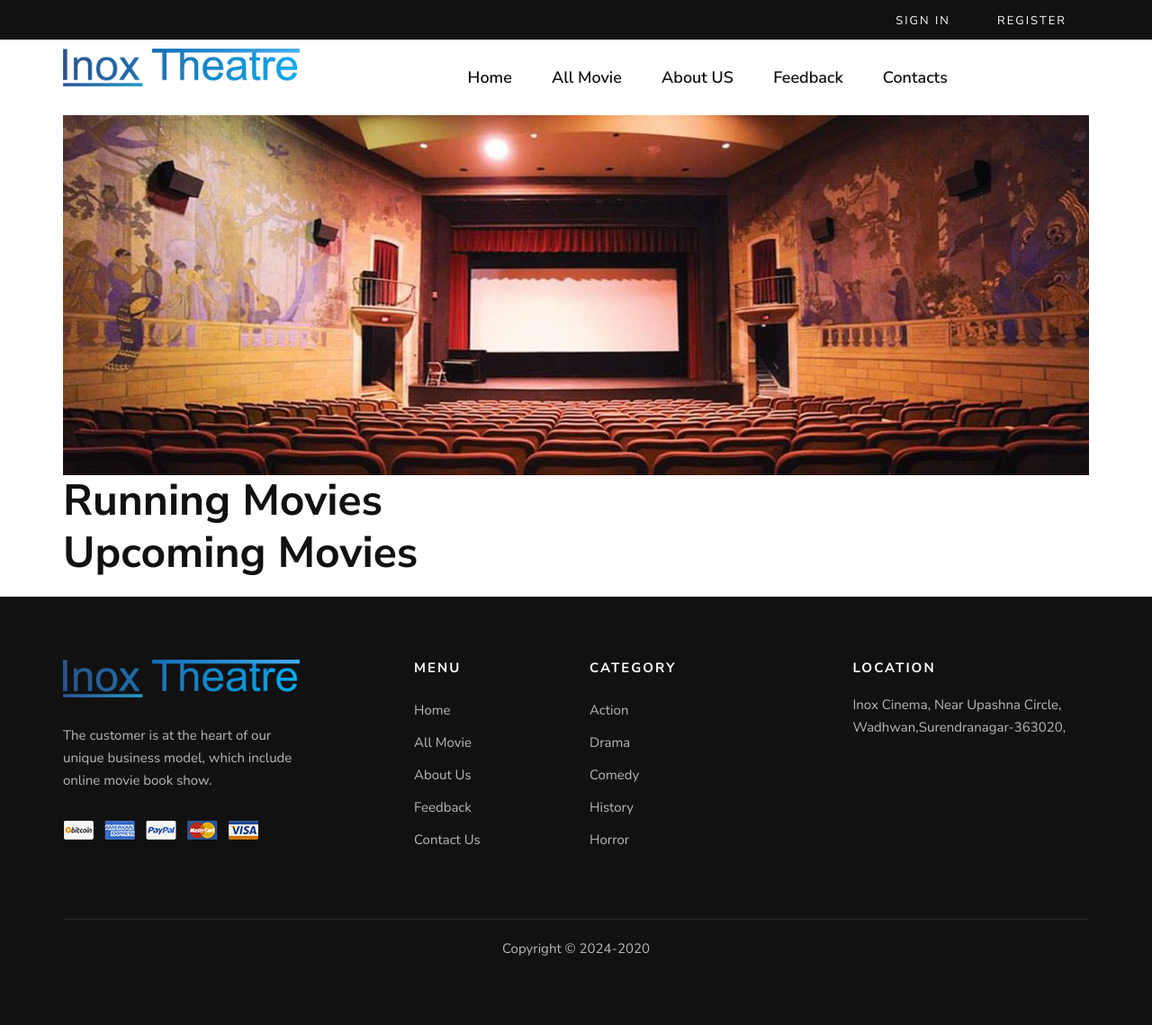
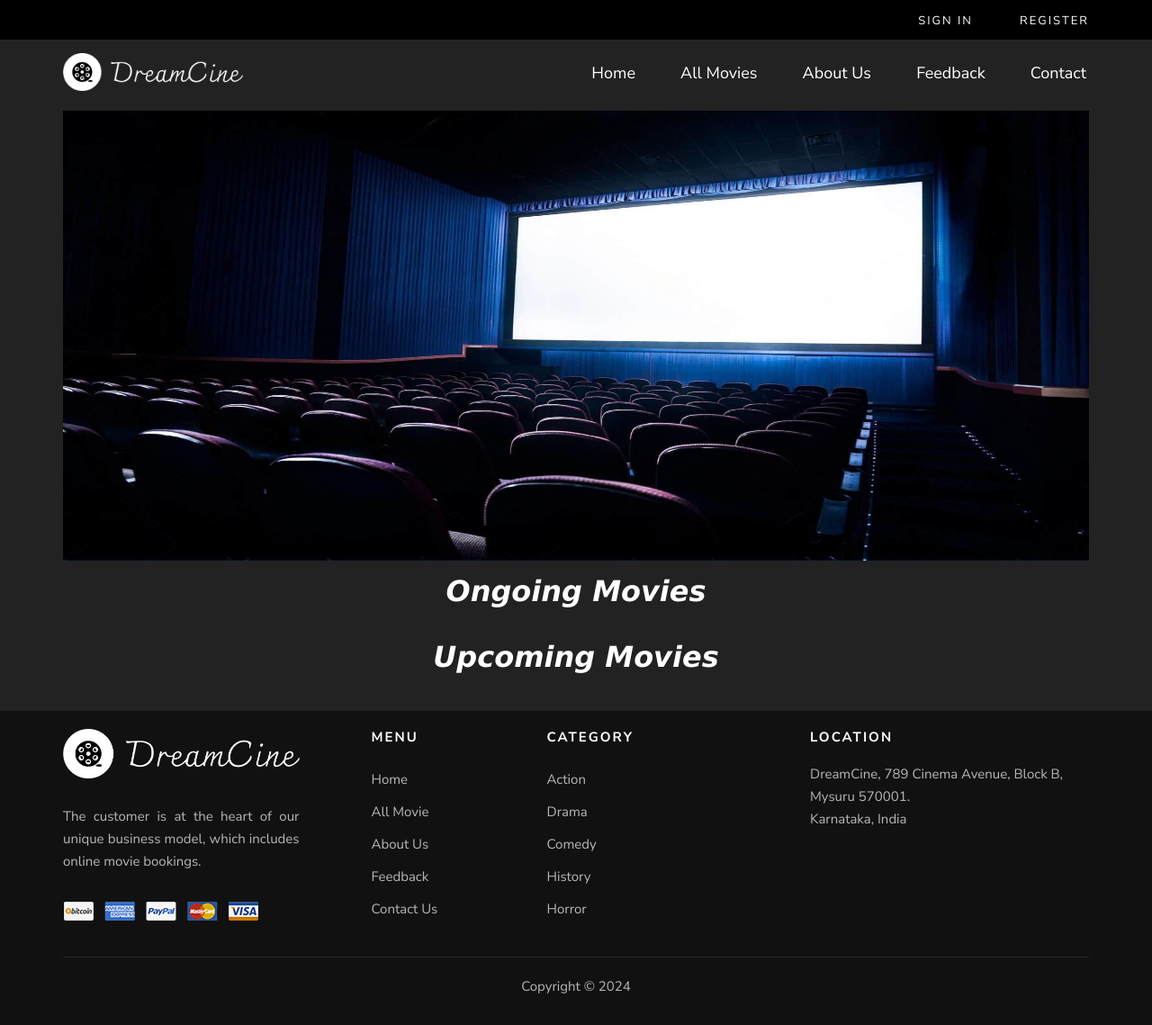
Before and after one commit to bssanjana06/DreamCine-Movie-Booking, a PHP site: page / in a window 1280 px wide. Shown: the whole page at 90% size. Before the commit the page ends 1062 px from the top, so only its background shows below. Run offline with PHP 8.4, Linux system fonts and the light colour scheme; data that the repository does not hold is empty; some libraries are stand-ins or nearby versions.

Commit message:
User Index Page done

```diff
--- a/css/style.css
+++ b/css/style.css
@@ -442,11 +442,12 @@ ol {
 
 .header__menu ul li a {
 	font-size: 18px;
-	color: #111111;
+	color: white;
 	display: block;
-	font-weight: 600;
+	font-weight: 400;
 	position: relative;
-	padding: 3px 0;
+	padding: 3px 3px;
+	margin-top: 5px;
 }
 
 .header__menu ul li a:after {
--- a/footer.php
+++ b/footer.php
@@ -1,17 +1,17 @@
  <!-- Footer Section Begin -->
-    <footer class="footer">
+ <footer class="footer" style="padding-top: 20px; padding-bottom: 10px;">
         <div class="container">
             <div class="row">
                 <div class="col-lg-3 col-md-6 col-sm-6">
                     <div class="footer__about">
                         <div class="footer__logo">
-                            <a href="#"><img src="img/logo.png" alt=""></a>
+                            <a href="#"><img src="img/logo1.png" alt=""></a>
                         </div>
-                        <p>The customer is at the heart of our unique business model, which include online movie book show.</p>
-                        <a href="#"><img src="img/payment.png" alt=""></a>
+                        <p style="text-align: justify;">The customer is at the heart of our unique business model, which includes online movie bookings.</p>
+                        <img src="img/payment.png" alt="">
                     </div>
                 </div>
-                <div class="col-lg-2 offset-lg-1 col-md-3 col-sm-6">
+                <div class="col-lg-2 offset-lg-1 col-md-3 col-sm-6" style="margin-left:50px;">
                     <div class="footer__widget">
                         <h6>Menu</h6>
                         <ul>
@@ -23,7 +23,7 @@
                         </ul>
                     </div>
                 </div>
-                <div class="col-lg-2 col-md-3 col-sm-6">
+                <div class="col-lg-2 col-md-3 col-sm-6" style="margin-right:0px;">
                     <div class="footer__widget">
                         <h6>Category</h6>
                         <ul>
@@ -36,25 +36,21 @@
                     </div>
                 </div>
                 <div class="col-lg-3 offset-lg-1 col-md-6 col-sm-6">
-                    <div class="footer__widget">
+                    <div class="footer__widget" style="margin-right:-85px;">
                         <h6>LOCATION</h6>
                         <div class="footer__newslatter">
-                            <p>Inox Cinema, Near Upashna Circle,
-                                Wadhwan,Surendranagar-363020,
-
-</p>
-
+                    <p>DreamCine, 789 Cinema Avenue, Block B,<br> Mysuru 570001.<br>Karnataka, India</p>
                         </div>
                     </div>
                 </div>
             </div>
             <div class="row">
                 <div class="col-lg-12 text-center">
-                    <div class="footer__copyright__text">
+                    <div class="footer__copyright__text" style="margin-top:5px;">
                         <p>Copyright ©
                             <script>
                                 document.write(new Date().getFullYear());
-                            </script>-2020
+                            </script>
                         </p>
                     </div>
                 </div>
--- a/header.php
+++ b/header.php
@@ -1,40 +1,14 @@
-
-
-    <!-- Page Preloder -->
-    <div id="preloder">
-        <div class="loader"></div>
-    </div>
-
-    <!-- Offcanvas Menu Begin -->
-    <div class="offcanvas-menu-overlay"></div>
-    <div class="offcanvas-menu-wrapper">
-        <div class="offcanvas__option">
-            <div class="offcanvas__links">
-                <a href="login.html">Sign in</a>
-
-            </div>
-
-        </div>
-
-        <div id="mobile-menu-wrap"></div>
-
-    </div>
-    <!-- Offcanvas Menu End -->
-
 <!-- Header Section Begin -->
-    <header class="header">
-        <div class="header__top">
+<header class="header" style="background-color: #222; color: white;">
+    <div class="header__top" style="background-color:black;">
         <div class="container">
             <div class="row">
-                    <div class="col-lg-6 col-md-7">
-
-                    </div>
+                <div class="col-lg-6 col-md-7"></div>
                 <?php
                 include("Database.php");
                 if (isset($_SESSION['uname'])) {
                     $uname = $_SESSION['uname'];
                     $result = mysqli_query($conn,"SELECT * FROM user WHERE username ='".$uname."'");
-
                     ?>
                     <div class="col-lg-6 col-md-5">
                         <div class="header__top__right">
@@ -43,10 +17,8 @@
                                 if (mysqli_num_rows($result) > 0) {
                                     while($row = mysqli_fetch_array($result)) {
                                         if(isset($row['image']) && $row['image'] != '') {
-                        // Key 'image' exists and is not empty
                                             echo '<img src="admin/image/' . $row["image"] . '" alt="Avatar" class="avatar">';
                                         } else {
-                        // Key 'image' is either not set or empty
                                             echo '<img src="image/img_avatar.png" alt="Avatar" class="avatar">';
                                         }
                                     }
@@ -57,23 +29,20 @@
                             </div>
                         </div>
                     </div>
-
                     <?php
-                    }else{
+                } else {
                     ?>
                     <div class="col-lg-6 col-md-6">
-                        <div class="header__top__right">
-                            <div class="header__top__links">
+                        <div class="header__top__right" style="color:white;">
+                            <div class="header__top__links" style="margin-right:0px;">
                                 <a href="login_form.php">Sign in</a>
                                 <a href="register_form.php">Register</a>
                             </div>
-
                         </div>
                     </div>
                     <?php
                 }
                 ?>
-
             </div>
         </div>
     </div>
@@ -81,23 +50,23 @@
         <div class="row">
             <div class="col-lg-3 col-md-3">
                 <div class="header__logo">
-                        <a href="./index.html"><img src="img/logo.png" alt=""></a>
+                    <img src="img/logo1.png" alt="Theater" class="img-fluid" style="max-width: 200px; margin-top:5px;">
                 </div>
             </div>
-                <div class="col-lg-9 col-md-9">
-                    <nav class="header__menu mobile-menu">
+            <div class="col-lg-9 col-md-9 d-flex justify-content-end">
+                <nav class="header__menu mobile-menu" style="margin-top:-10px;color:white;">
                     <ul>
                         <li><a href="./index.php">Home</a></li>
-                            <li><a href="allmovie.php">All Movie</a></li>
-                            <li><a href="about.php">About US</a></li>
+                        <li><a href="allmovie.php">All Movies</a></li>
+                        <li><a href="about.php">About Us</a></li>
                         <li><a href="./feedback.php">Feedback</a></li>
-                            <li><a href="./contact.php">Contacts</a></li>
+                        <li><a href="./contact.php">Contact</a></li>
                     </ul>
                 </nav>
             </div>
+        </div>
+    </div>
 
-            </div>
     <div class="canvas__open"><i class="fa fa-bars"></i></div>
-        </div>
 </header>
 <!-- Header Section End -->
--- a/index.php
+++ b/index.php
@@ -20,6 +20,7 @@ session_start();
     <link href="https://cdn.jsdelivr.net/npm/@fortawesome/fontawesome-free@5.15.3/css/fontawesome.min.css">
 
 
+
     <!-- Css Styles -->
     <link rel="stylesheet" href="css/bootstrap.min.css" type="text/css">
     <link rel="stylesheet" href="css/font-awesome.min.css" type="text/css">
@@ -30,7 +31,8 @@ session_start();
     <link rel="stylesheet" href="css/style.css" type="text/css">
 </head>
 
-<body>
+<body style="background-color:#222; color:white;">
+
 
 
 <?php
@@ -40,11 +42,24 @@ include("header.php");
 ?>
 
 <div class="container">
-   <img src=image/theatre_2.jpg alt="" class="image-resize" style="width: 100%; height: 400px;">
+   <img src=image/theater_1.jpeg alt="" class="image-resize" style="width: 100%; height: 500px;">
 </div>
 
 <div class="container">
-    <h2>Running Movies</h2>
+<style>
+  @keyframes typeWriter {
+    from { width: 0; }
+    to { width: 100%; }
+  }
+
+  h3.move-effect {
+    overflow: hidden;
+    white-space: nowrap;
+    margin: 0 auto; /* Center the text */
+    animation: typeWriter 4s steps(35) infinite; /* Slower animation (4s) */
+  }
+</style>
+<h3 class="move-effect" style="color: white; font-family:'Lucida Sans', 'Lucida Sans Regular', 'Lucida Grande', 'Lucida Sans Unicode', Geneva, Verdana, sans-serif; font-style: italic; margin-top:15px; margin-bottom:20px;text-align:center;">Ongoing Movies</h3>
      <div class="row">
 <?php
 include("Database.php");
@@ -60,11 +75,11 @@ if (mysqli_num_rows($result) > 0) {
             <img src="image/<?php echo $row['image'];?>" alt="Movie Image" class="image-container image-resize2" style="width: 200px height:200px;">
               <!-- Use an anchor tag with the YouTube video URL -->
 <a href="<?php echo $row['you_tube_link'];?>?autoplay=1" target="_blank">
-  <img src="img/icon/play.png" alt="Play Trailer">
+<img src="img/icon/play.png" alt="Play Trailer" style="width: 60px; height: 40px; margin-top:10px; margin-bottom:10px;">
 </a>
 
-                <h5><b><?php echo $row['movie_name'];?></b></h5>
-                <h6><center><?php echo $row['language'];?></center></h6>
+                <h5 style="color:white;"><b><?php echo $row['movie_name'];?></b></h5>
+                <h6 style="color:#EBEDEF;"><center><?php echo $row['language'];?></center></h6>
                <a href="movie_details.php?pass=<?php echo $row['id'];?>" class="btn btn-primary">Book Now</a>
             </div>
            </div>
@@ -85,8 +100,21 @@ if (mysqli_num_rows($result) > 0) {
 </div>
       </div>
 
-<div class="container">
-    <h2>Upcoming Movies</h2>
+      <div class="container">
+<style>
+  @keyframes typeWriter {
+    from { width: 0; }
+    to { width: 100%; }
+  }
+
+  h3.move-effect {
+    overflow: hidden;
+    white-space: nowrap;
+    margin: 0 auto; /* Center the text */
+    animation: typeWriter 4s steps(35) infinite; /* Slower animation (4s) */
+  }
+</style>
+<h3 class="move-effect" style="color: white; font-family:'Lucida Sans', 'Lucida Sans Regular', 'Lucida Grande', 'Lucida Sans Unicode', Geneva, Verdana, sans-serif; font-style: italic; margin-top:15px; margin-bottom:20px;text-align:center;">Upcoming Movies</h3>
     <div class="row">
     <?php
 include("Database.php");
@@ -102,8 +130,8 @@ if (mysqli_num_rows($result) > 0) {
             <a href="<?php echo $row['you_tube_link']; ?>" target="_blank" class="card-link">
                 <img class="card-img-top image-resize4" src="admin/image/<?php echo $row['image']; ?>" alt="Card image cap">
                 <div class="card-body">
-                    <h5 class="card-title"><?php echo $row['movie_name']; ?></h5>
-                    <p class="card-text">Director: <?php echo $row['director']; ?></p>
+                    <h5 class="card-title" style="color:white;"><?php echo $row['movie_name']; ?></h5>
+                    <p class="card-text" style="color:white;">Director: <?php echo $row['director']; ?></p>
                 </div>
             </a>
         </div>
```
Also changed, not shown: image/theater.jpg (added), image/theater_1.jpeg (added), img/icon/play.png, img/logo.png, img/logo1.png (added), img/logo2.png (added). Lines whose indentation alone changed are shown as unchanged.
